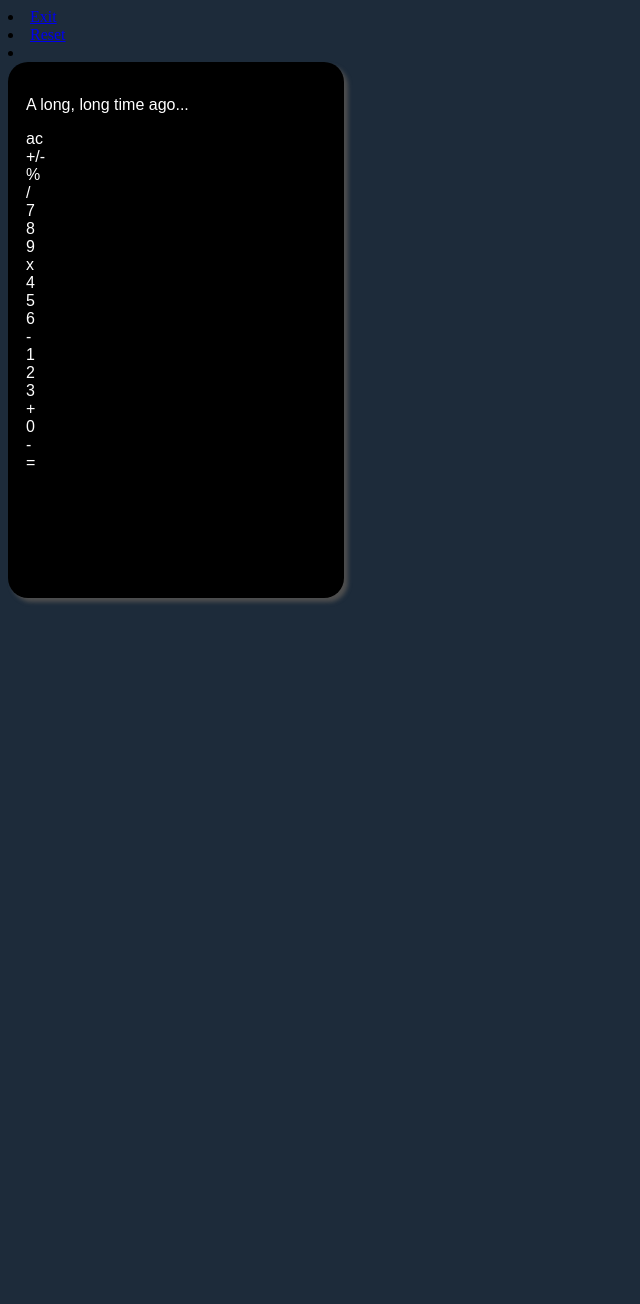
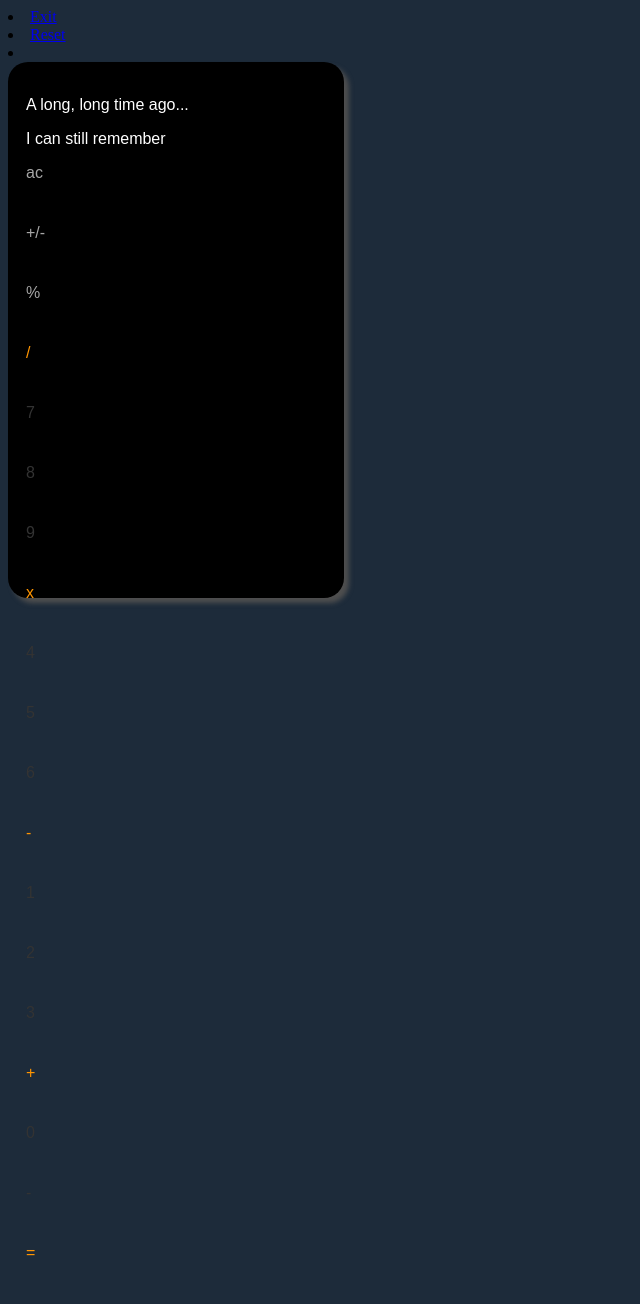
Before and after one commit to vkco/htdocs, a PHP site: page /calculator.php in a window 1280 px wide. Shown: the whole page, without its empty margins (0-640 px from the left). Before the commit the page ends 603 px from the top, so only its background shows below. Run offline with PHP 8.4, Linux system fonts and the light colour scheme; some libraries are stand-ins or nearby versions.

Commit message:
A long, long time ago...

```diff
--- a/calculator.php
+++ b/calculator.php
@@ -5,7 +5,7 @@
     <meta http-equiv="X-UA-Compatible" content="IE=edge">
     <mate name="viewport" content="width=devise-width,initial-scale=1.0">
     <title>Calculator</title>
-    <link rel="stylesheet" href="css\style_calc.css"
+    <link rel="stylesheet" href="css\style_calculator.css"
     </head>
     <body>
       <li><a href="/index.php">Exit</a></li>
@@ -15,27 +15,32 @@
       <div class="calc"> <!-- "calc"-->
         <div class="calc-screen"> <!-- "calc-screen"-->
         <p>A long, long time ago... </p>
+         <p>I can still remember</p>
         </div>
         <div class="buttons">
-          <div class="btn">ac</div>
-          <div class="btn">+/-</div>
-          <div class="btn">%</div>
-          <div class="btn">/</div>
-          <div class="btn">7</div>
-          <div class="btn">8</div>
-          <div class="btn">9</div>
-          <div class="btn">x</div>
-          <div class="btn">4</div>
-          <div class="btn">5</div>
-          <div class="btn">6</div>
-          <div class="btn">-</div>
-          <div class="btn">1</div>
-          <div class="btn">2</div>
-          <div class="btn">3</div>
-          <div class="btn">+</div>
-          <div class="btn">0</div>
-          <div class="btn">-</div>
-          <div class="btn">=</div>
+          <div class="btn ac bg-grey">ac</div>
+          <div class="btn plus-minus bg-grey">+/-</div>
+          <div class="btn precent bg-grey">%</div>
+          <div class="btn devide bg-orange">/</div>
+
+          <div class="btn seven">7</div>
+          <div class="btn eigth">8</div>
+          <div class="btn nine">9</div>
+          <div class="btn multiplication bg-orange">x</div>
+
+          <div class="btn fore">4</div>
+          <div class="btn five">5</div>
+          <div class="btn six">6</div>
+          <div class="btn minus bg-orange">-</div>
+
+          <div class="btn one">1</div>
+          <div class="btn two">2</div>
+          <div class="btn three">3</div>
+          <div class="btn plus bg-orange">+</div>
+
+          <div class="btn zero">0</div>
+          <div class="btn minus">-</div>
+          <div class="btn equals bg-orange">=</div>
   </div>
       </div>
     </body>
--- a/css/style_calc.css
+++ b/css/style_calculator.css
@@ -17,8 +17,22 @@ white #fdfdfd
   color: #fff;
   font-family: Arial;
   padding: 18px;
-  box-shadow: 4px 4px 4px #4f4f4f;
+  box-shadow: 5px 5px 5px #4f4f4f;
 }
 .btn {
+  width: 60px;
+  height: 60px;
+  color: #333;
 
 }
+.bg-grey {
+  width: 60px;
+  height: 60px;
+  color: #a6a6a6;
+
+}
+.bg-orange {
+  width: 60px;
+  height: 60px;
+  color: #ff9501;
+}
```
